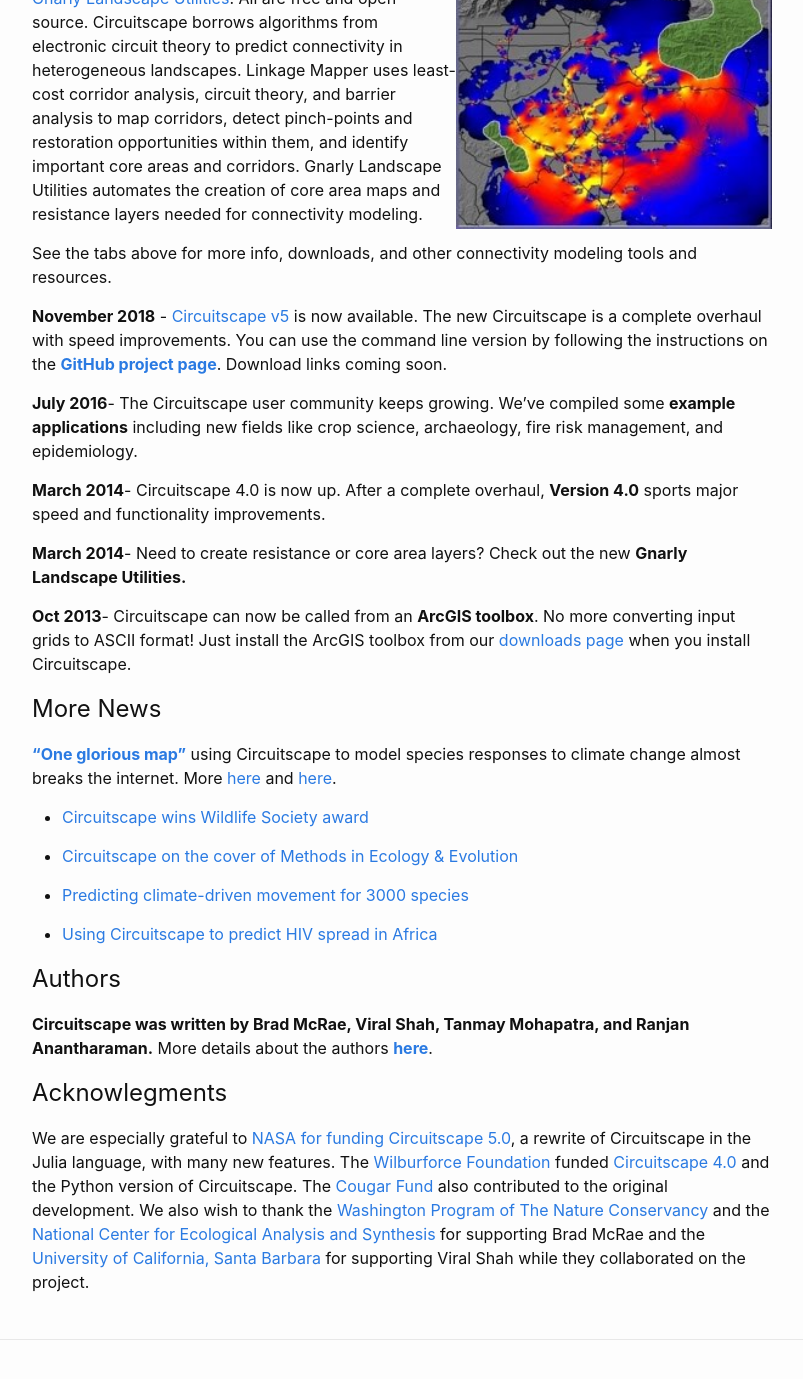
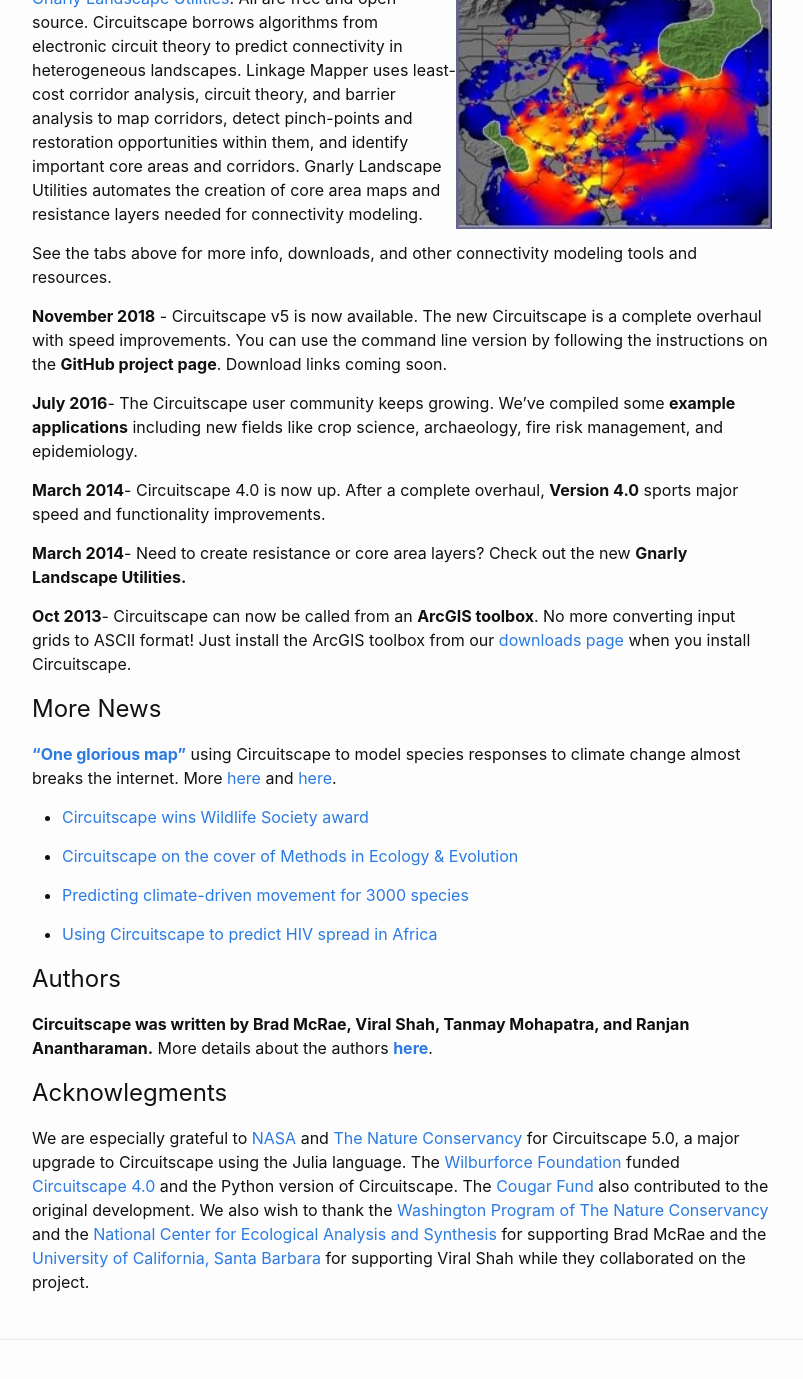
Before and after one commit to Circuitscape/www.circuitscape.org, a Jekyll site: the page built from index.md, in a window 1280 px wide and 1400 px high, scrolled down 345 px. Shown: the top 1379 px of the window, without its empty margins (238-1041 px from the left). Built offline with Jekyll 4.4.1, drawn with Linux system fonts in a browser that asks for light colours.

Commit message:
Update index.md

```diff
--- a/index.md
+++ b/index.md
@@ -11,7 +11,7 @@
 
 See the tabs above for more info, downloads, and other connectivity modeling tools and resources.
 
-**November 2018** - [Circuitscape v5](https://github.com/Circuitscape/Circuitscape.jl) is now available.  The new Circuitscape is a complete overhaul with speed improvements. You can use the command line version by following the instructions on the [**GitHub project page**](Circuit-theory applications to connectivity science and conservation). Download links coming soon.
+**November 2018** - Circuitscape v5 is now available.  The new Circuitscape is a complete overhaul with speed improvements. You can use the command line version by following the instructions on the **GitHub project page**. Download links coming soon.
 
 **July 2016**- The Circuitscape user community keeps growing.  We've compiled some **example applications** including new fields like crop science, archaeology, fire risk management, and epidemiology.
 
@@ -39,4 +39,4 @@
 
 ## Acknowlegments
 
-We are especially grateful to [NASA for funding Circuitscape 5.0](https://appliedsciences.nasa.gov/content/16-eco4cast-0018), a rewrite of Circuitscape in the Julia language, with many new features. The [Wilburforce Foundation](http://www.wilburforce.org/) funded [Circuitscape 4.0](http://www.circuitscape.org/downloads) and the Python version of Circuitscape. The [Cougar Fund](http://www.cougarfund.org/) also contributed to the original development. We also wish to thank the [Washington Program of The Nature Conservancy](http://waconservation.org/) and the [National Center for Ecological Analysis and Synthesis](http://www.nceas.ucsb.edu/) for supporting Brad McRae and the [University of California, Santa Barbara](http://www.ucsb.edu/) for supporting Viral Shah while they collaborated on the project.
+We are especially grateful to [NASA](https://appliedsciences.nasa.gov/content/16-eco4cast-0018) and [The Nature Conservancy](https://www.nature.org) for Circuitscape 5.0, a major upgrade to Circuitscape using the Julia language. The [Wilburforce Foundation](http://www.wilburforce.org/) funded [Circuitscape 4.0](http://www.circuitscape.org/downloads) and the Python version of Circuitscape. The [Cougar Fund](http://www.cougarfund.org/) also contributed to the original development. We also wish to thank the [Washington Program of The Nature Conservancy](http://waconservation.org/) and the [National Center for Ecological Analysis and Synthesis](http://www.nceas.ucsb.edu/) for supporting Brad McRae and the [University of California, Santa Barbara](http://www.ucsb.edu/) for supporting Viral Shah while they collaborated on the project.
```
